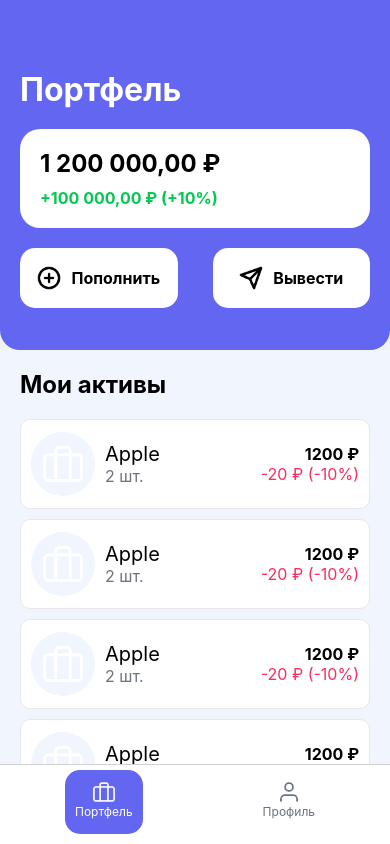
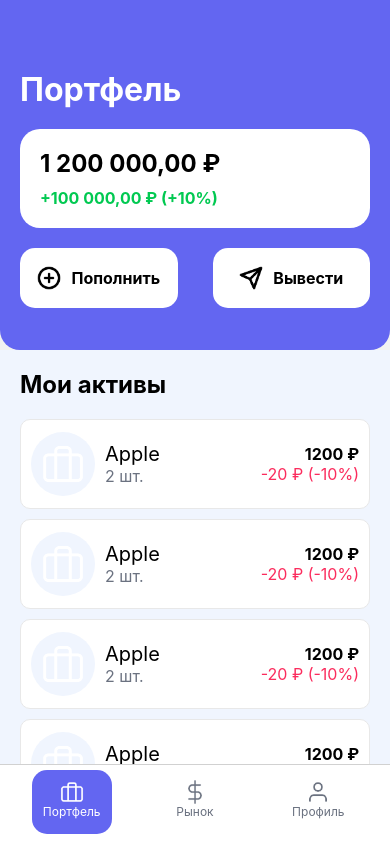
Before and after one commit to vvlaads/Investment-pp, a React Native app in the folder 2-cross-platorm-app/: screen /Main in a window 390 px wide. Built offline with nearby package versions, Linux system fonts and the light colour scheme.

Commit message:
Added market page

```diff
--- a/2-cross-platorm-app/components/Menu.js
+++ b/2-cross-platorm-app/components/Menu.js
@@ -7,6 +7,12 @@ const menuConfig = {
         icons: {
             active: require('../assets/icons/white/portfolio.png'),
             inactive: require('../assets/icons/gray/portfolio.png'),
+        },
+    },
+    Market: {
+        icons: {
+            active: require('../assets/icons/white/dollar.png'),
+            inactive: require('../assets/icons/gray/dollar.png'),
         },
     },
     Profile: {
@@ -74,6 +80,7 @@ const styles = StyleSheet.create({
         borderRadius: 15,
         alignItems: 'center',
         height: '100%',
+        width: 80,
     },
     buttonHover: {
         backgroundColor: colors.grayLight,
--- a/2-cross-platorm-app/navigation/Tabs.js
+++ b/2-cross-platorm-app/navigation/Tabs.js
@@ -2,6 +2,7 @@ import { createBottomTabNavigator } from '@react-navigation/bottom-tabs';
 import Menu from '../components/Menu';
 import PortfolioScreen from '../screens/PortfolioScreen';
 import ProfileScreen from '../screens/ProfileScreen';
+import MarketScreen from '../screens/MarketScreen';
 
 const Tab = createBottomTabNavigator();
 
@@ -14,6 +15,7 @@ export default function Tabs() {
             tabBar={(props) => <Menu {...props} />}
         >
             <Tab.Screen name="Portfolio" options={{ title: 'Портфель' }} component={PortfolioScreen} />
+            <Tab.Screen name="Market" options={{ title: 'Рынок' }} component={MarketScreen} />
             <Tab.Screen name="Profile" options={{ title: 'Профиль' }} component={ProfileScreen} />
         </Tab.Navigator>
     );
--- /dev/null
+++ b/2-cross-platorm-app/screens/MarketScreen.js
@@ -0,0 +1,54 @@
+import { View, Text, StyleSheet, ScrollView } from 'react-native';
+import { typography } from '../theme/typography';
+import { colors } from '../theme/colors';
+import AssetCard from '../components/AssetCard';
+import arrow from '../assets/icons/white/portfolio.png'
+export default function MarketScreen() {
+    return (
+        <ScrollView style={styles.container}
+            showsVerticalScrollIndicator={false}>
+            <View style={styles.header}>
+                <Text style={[typography.title, { color: colors.white, marginTop: 50, marginBottom: 20 }]}>
+                    Рынок
+                </Text>
+            </View>
+
+
+            <View style={styles.body}>
+                <Text style={[typography.subtitle, { marginBottom: 20 }]}>Выгодные предложения</Text>
+
+                <View style={styles.assetsContainer}>
+                    <AssetCard companyName={'Apple'} amount={2} pricePerUnit={600} diffPerUnit={10} icon={arrow} />
+                    <AssetCard companyName={'Apple'} amount={2} pricePerUnit={600} diffPerUnit={10} icon={arrow} />
+                    <AssetCard companyName={'Apple'} amount={2} pricePerUnit={600} diffPerUnit={10} icon={arrow} />
+                    <AssetCard companyName={'Apple'} amount={2} pricePerUnit={600} diffPerUnit={10} icon={arrow} />
+                    <AssetCard companyName={'Apple'} amount={2} pricePerUnit={600} diffPerUnit={10} icon={arrow} />
+                    <AssetCard companyName={'Apple'} amount={2} pricePerUnit={600} diffPerUnit={10} icon={arrow} />
+                </View>
+            </View>
+        </ScrollView>
+    );
+}
+
+const styles = StyleSheet.create({
+    container: {
+        flex: 1,
+    },
+    header: {
+        backgroundColor: colors.main,
+        height: 160,
+        padding: 20,
+        borderBottomLeftRadius: 20,
+        borderBottomRightRadius: 20,
+    },
+    body: {
+        padding: 20,
+        justifyContent: 'top',
+        backgroundColor: colors.background,
+        paddingBottom: 200,
+    },
+    assetsContainer: {
+        flexDirection: 'column',
+        gap: 10,
+    },
+});
```
